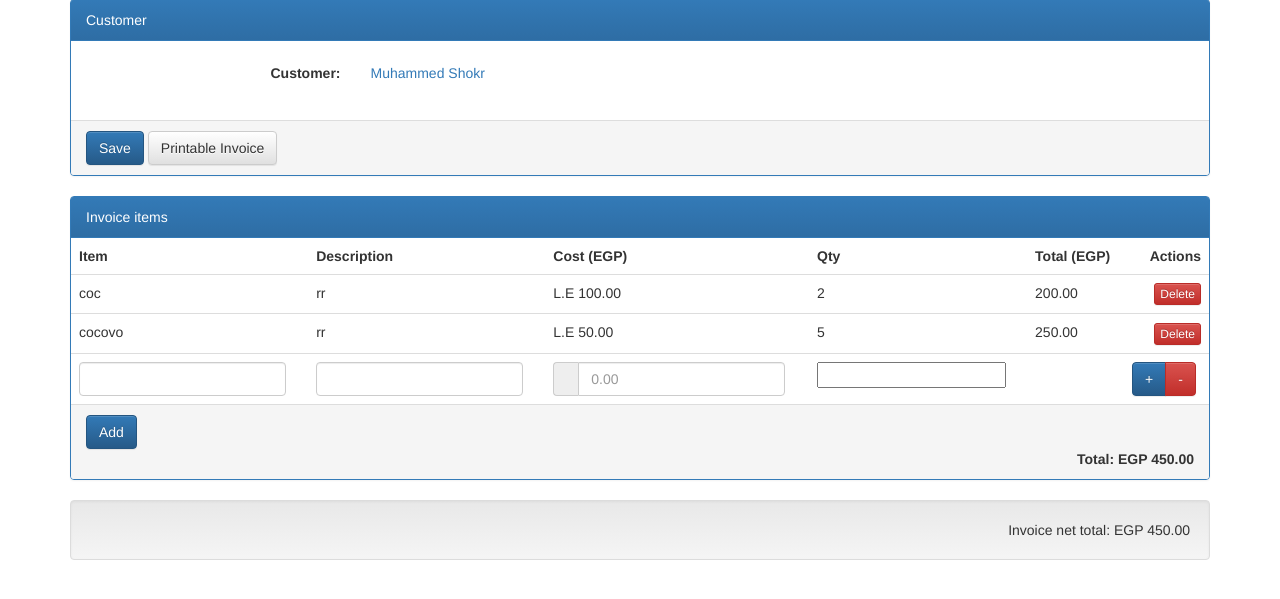
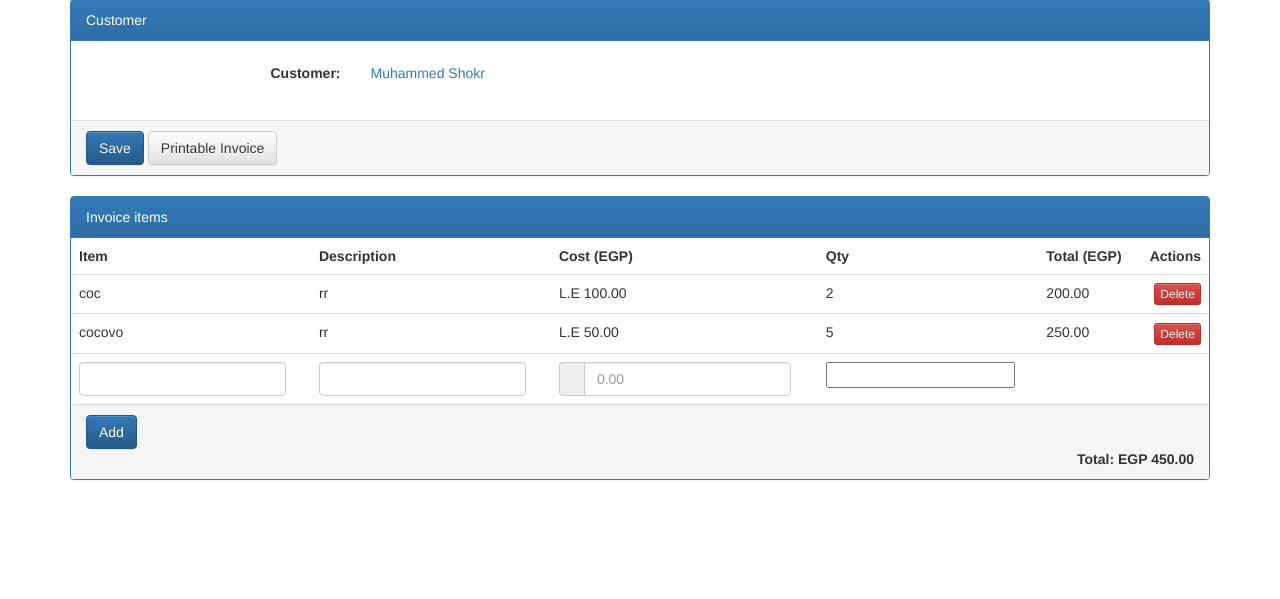
Before and after one commit to Shokr/yalla_invoice, a Django app: page /invoice/invoice/1/ in a window 1280 px wide. Shown: the part 135-734 px from the top of the page. Run offline with Django 3.2, Linux system fonts and the light colour scheme; a user stored in the database is signed in; data comes from the database, SQL or seed files in the repository; both versions use the stored data as it was after the commit; some libraries are stand-ins or nearby versions.

Commit message:
19-2-2020

```diff
--- a/invoice/templates/invoice/invoice.html
+++ b/invoice/templates/invoice/invoice.html
@@ -81,8 +81,8 @@
 				<td>&nbsp;</td>
 				<td>
 					<div class="btn-group" role="group">
-						<button class="btn btn-primary add-form-row">+</button>
-						<button class="btn btn-danger remove-form-row">-</button>
+{#						<button class="btn btn-primary add-form-row">+</button>#}
+{#						<button class="btn btn-danger remove-form-row">-</button>#}
 					</div>
 				</td>
 
@@ -97,7 +97,7 @@
 	</div>
 </form>
 
-<div class="well text-right">Invoice net total: EGP {{ invoice.total }}</div>
+{#<div class="well text-right">Invoice net total: EGP {{ invoice.total }}</div>#}
 
 
 <!-- Delete confirmation modal -->
@@ -167,7 +167,7 @@
 
 			$("div#total-output").html("<strong>Total: EGP "+sum+"</strong>");
 			$("div#total-output").attr("data", sum);
-			$("div.well").text("Invoice net total: EGP "+sum);
+			{#$("div.well").text("Invoice net total: EGP "+sum);#}
 		} else {
 			var fourth_td_element = $("table tr input[name=form-"+index+"-qty]").parent().siblings()[3];
 			fourth_td_element.innerText = 0;
@@ -186,7 +186,7 @@
 			if ( totalElementData > 0 ) {
 				$("div#total-output").html("<strong>Total: EGP "+totalElementData+"</strong>");
 				$("div#total-output").attr("data", totalElementData);
-				$("div.well").text("Invoice net total: EGP "+totalElementData);
+				{#$("div.well").text("Invoice net total: EGP "+totalElementData);#}
 			}
 		}
 	}
@@ -234,10 +234,10 @@
 		});
 		total++;
 		$('#id_' + prefix + '-TOTAL_FORMS').val(total);
-		$(selector).after(newElement);
-		var conditionRow = $('.form-row:not(:last)');
-		conditionRow.find('.btn.add-form-row')
-		return false;
+		{#$(selector).after(newElement);#}
+		{#var conditionRow = $('.form-row:not(:last)');#}
+		{#conditionRow.find('.btn.add-form-row')#}
+		{#return false;#}
 	}
 
 	function deleteForm(prefix, btn) {
@@ -254,17 +254,17 @@
 		}
 		return false;
 	}
-	$(document).on('click', '.add-form-row', function(e){
-		e.preventDefault();
-		cloneMore('.form-row:last', 'form');
-		return false;
-	});
-	$(document).on('click', '.remove-form-row', function(e){
-		e.preventDefault();
-		on_minus_press($(this));
-		deleteForm('form', $(this));
-		return false;
-	});
+	{#$(document).on('click', '.add-form-row', function(e){#}
+	{#	e.preventDefault();#}
+	{#	cloneMore('.form-row:last', 'form');#}
+	{#	return false;#}
+	{#});#}
+	{#$(document).on('click', '.remove-form-row', function(e){#}
+	{#	e.preventDefault();#}
+	{#	on_minus_press($(this));#}
+	{#	deleteForm('form', $(this));#}
+	{#	return false;#}
+	{#});#}
 
 </script>
 <!---Handles the formset on this view-->
```
Also changed, not shown: db.sqlite3.
